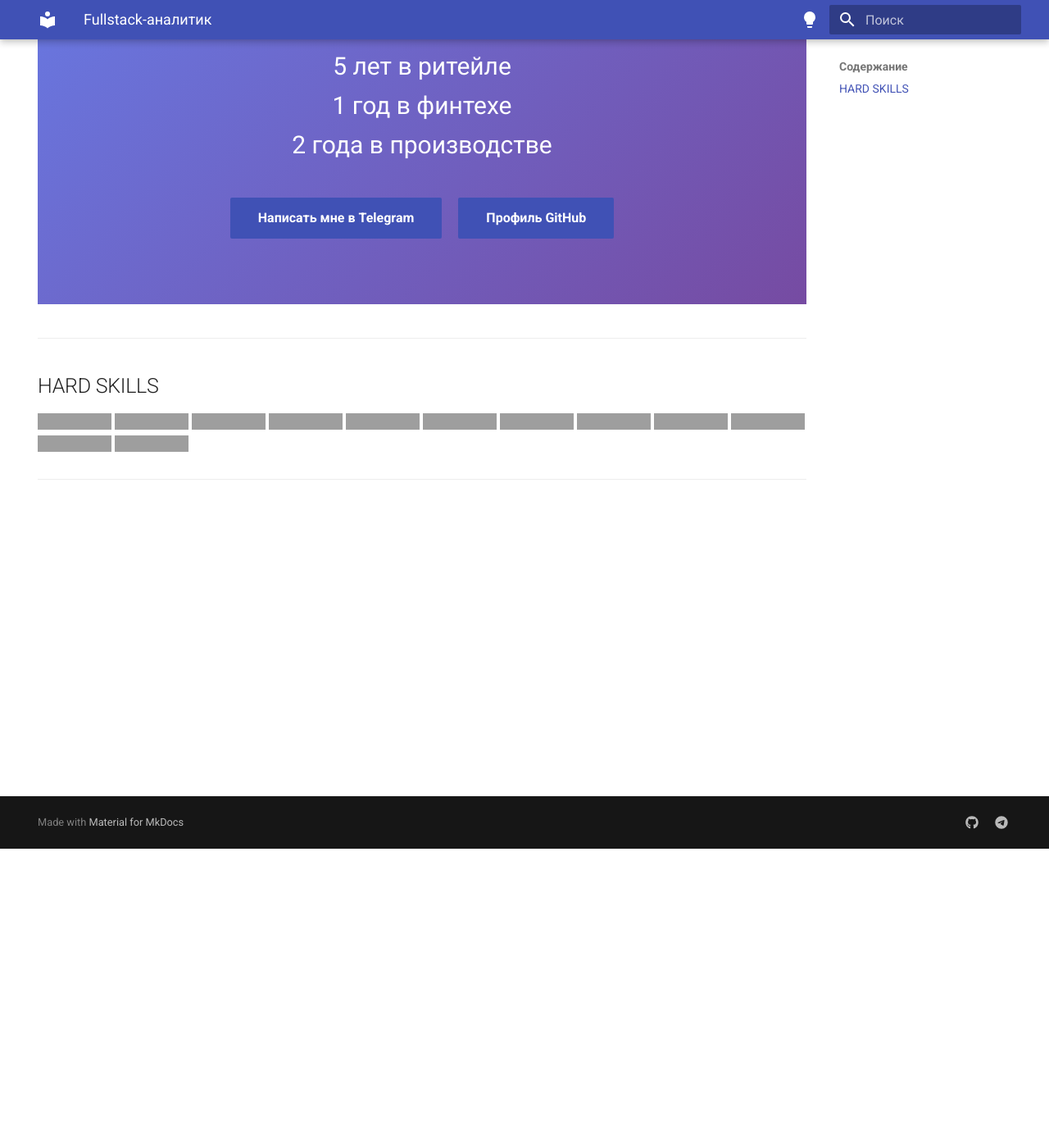
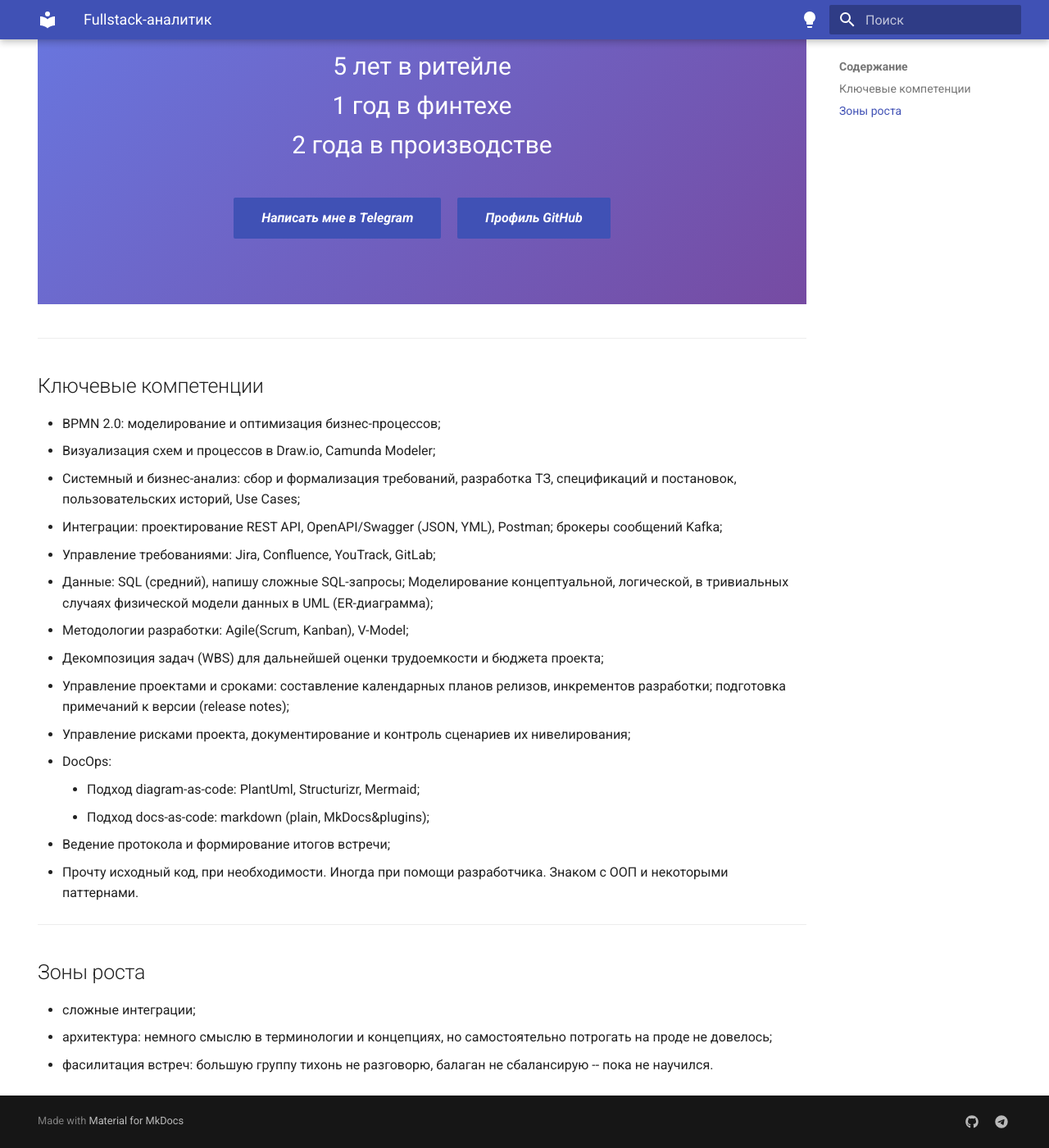
Before and after one commit to DocItSage/docitsage.github.io, an MkDocs documentation site: the page built from docs/index.md, in a window 1280 px wide and 1400 px high, scrolled down 365 px. Shown: the whole window at 82% size. Built offline with MkDocs 1.6.1 and Material for MkDocs 9.7.7, drawn with Linux system fonts in a browser that asks for light colours; grey boxes are pictures that could not be loaded.

Commit message:
Skills desc

```diff
--- a/docs/index.md
+++ b/docs/index.md
@@ -15,10 +15,10 @@
 2 года в производстве</p>
     <div class="hero-buttons">
         <a href="https://t.me/DocItSage" class="md-button md-button--primary">
-          <i class="fa-brands fa-telegram"></i> Написать мне в Telegram
+          <i class="fa-brands fa-telegram"> Написать мне в Telegram </i>
         </a>
         <a href="https://github.com/DocItSage" class="md-button md-button--primary">
-          <i class="fa-brands fa-github"></i> Профиль GitHub
+          <i class="fa-brands fa-github"> Профиль GitHub </i>
         </a>
     </div>
   </div>
@@ -53,21 +53,27 @@
 </style>
 
 ---
-## HARD SKILLS
+## Ключевые компетенции
 
-
-
-![SQL](https://img.shields.io/badge/SQL-090909?style=flat-square&logo=SQL)
-![POSTGRESQL](https://img.shields.io/badge/POSTGRESQL-090909?style=flat-square&logo=POSTGRESQL)
-![Git](https://img.shields.io/badge/GIT-090909?style=flat-square&logo=GIT)
-![Postman](https://img.shields.io/badge/Postman-090909?style=flat-square&logo=Postman)
-![DOCKER](https://img.shields.io/badge/DOCKER-090909?style=flat-square&logo=DOCKER)
-![DBeaver](https://img.shields.io/badge/DBeaver-090909?style=flat-square&logo=Dbeaver)
-![Microsoft Excel](https://img.shields.io/badge/MicrosoftExcel-090909?style=flat-square&logo=MicrosoftExcel)
-![Microsoft PowerPoint](https://img.shields.io/badge/MicrosoftPowerPoint-090909?style=flat-square&logo=MicrosoftPowerPoint)
-![Windows](https://img.shields.io/badge/Windows-090909?style=flat-square&logo=Windows)
-![Linux](https://img.shields.io/badge/Linux-090909?style=flat-square&logo=Linux)
-![VSCODE](https://img.shields.io/badge/VSCODE-090909?style=flat-square&logo=VSCODE)
-![PyCharm](https://img.shields.io/badge/PyCharm-090909?style=flat-square&logo=PyCharm)
+- BPMN 2.0: моделирование и оптимизация бизнес-процессов;
+- Визуализация схем и процессов в Draw.io, Camunda Modeler;
+- Системный и бизнес-анализ: сбор и формализация требований, разработка ТЗ, спецификаций и постановок, пользовательских историй, Use Cases;
+- Интеграции: проектирование REST API, OpenAPI/Swagger (JSON, YML), Postman; брокеры сообщений Kafka;
+- Управление требованиями: Jira, Confluence, YouTrack, GitLab;
+- Данные: SQL (средний), напишу сложные SQL-запросы; Моделирование концептуальной, логической, в тривиальных случаях физической модели данных в UML (ER-диаграмма);
+- Методологии разработки: Agile(Scrum, Kanban), V-Model;
+- Декомпозиция задач (WBS) для дальнейшей оценки трудоемкости и бюджета проекта;
+- Управление проектами и сроками: составление календарных планов релизов, инкрементов разработки; подготовка примечаний к версии (release notes);
+- Управление рисками проекта, документирование и контроль сценариев их нивелирования;
+- DocOps:
+    - Подход diagram-as-code: PlantUml, Structurizr, Mermaid;
+    - Подход docs-as-code: markdown (plain, MkDocs&plugins);
+- Ведение протокола и формирование итогов встречи;
+- Прочту исходный код, при необходимости. Иногда при помощи разработчика. Знаком с ООП и некоторыми паттернами.
 
 ---
+## Зоны роста
+
+- сложные интеграции;
+- архитектура: немного смыслю в терминологии и концепциях, но самостоятельно потрогать на проде не довелось;
+  - фасилитация встреч: большую группу тихонь не разговорю, балаган не сбалансирую -- пока не научился.
--- a/mkdocs.yml
+++ b/mkdocs.yml
@@ -27,8 +27,9 @@
 
 nav:
   - Главная: index.md
-  - "R&D HH.RU":
+  - Артефакты:
     - R&D: ms-vacancy/docs/rnd.md
+    - C4: ms-vacancy/docs/architecture.md
 
 plugins:
   - search
```
